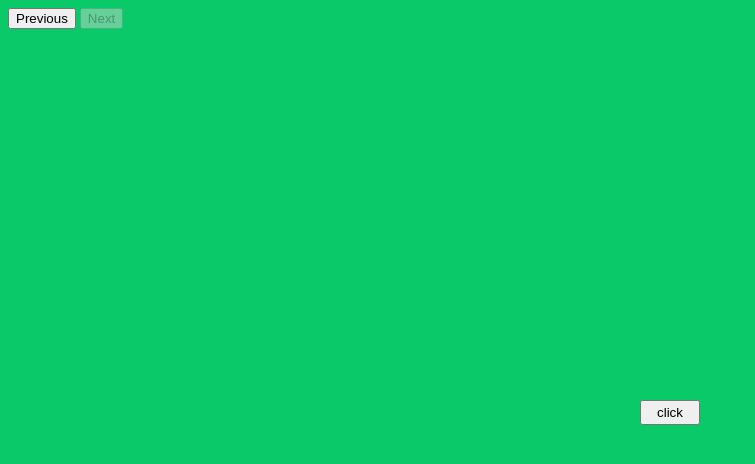
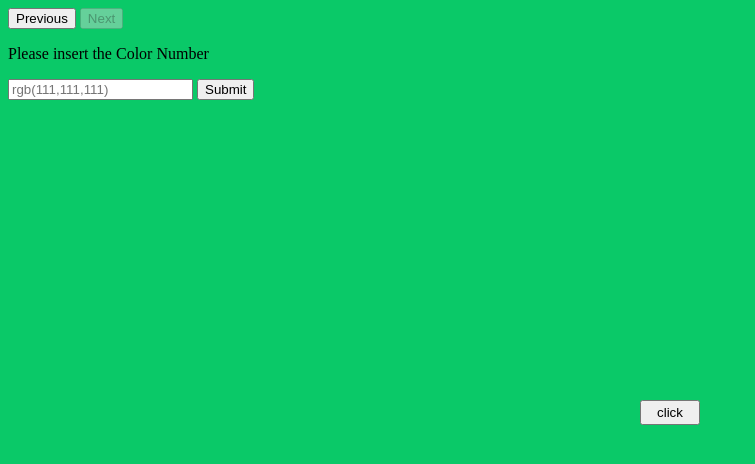
Before and after one commit to reboot-ua/click, a plain HTML site: page index.html in a window 1280 px wide. Both pictures are taken after a click on the button "click". Shown: the whole page, without its empty margins (0-755 px from the left). Drawn offline with Linux system fonts and the light colour scheme.

Commit message:
BTN add color manual

```diff
--- a/click.js
+++ b/click.js
@@ -13,14 +13,25 @@ function random_bg_color() {
     document.getElementById('back').disabled = false;
     NewArr.splice(i, NewArr.length);
     console.log(NewArr);
-    let sameArr = NewArr.filter(function (el) {
+
+    let sameArr = [];
+    let arr = NewArr.filter(function (el) {
         if (sameArr.indexOf(el) === -1) {
             sameArr.push(el);
             return true;
         }
         return false;
     });
+console.log(arr);
+
 return NewArr[i];
+}
+function add_new_color() {
+    NewArr.push(document.getElementById('box').value);
+    document.body.style.background = document.getElementById('box').value;
+    document.getElementById('back').disabled = false;
+    console.log(NewArr);
+    return false;
 }
 function prevItem() {
     if (i <= 0) {
--- a/index.css
+++ b/index.css
@@ -7,3 +7,6 @@
     width: 60px;
     height: 25px;
 }
+.input {
+
+}
--- a/index.html
+++ b/index.html
@@ -12,6 +12,12 @@
     <button id="change" class = 'center'>click</button>
     <button id="back" disabled>Previous</button>
     <button id="next" disabled>Next</button>
+    <form onsubmit="return add_new_color()">
+        <p>Please insert the Color Number</p>
+        <input  class = "input" type="text"
+                placeholder="rgb(111,111,111)"  id="box" />
+        <input type="submit" value="Submit">
+    </form>
 </div>
 
 <script src="click.js"></script>
```
